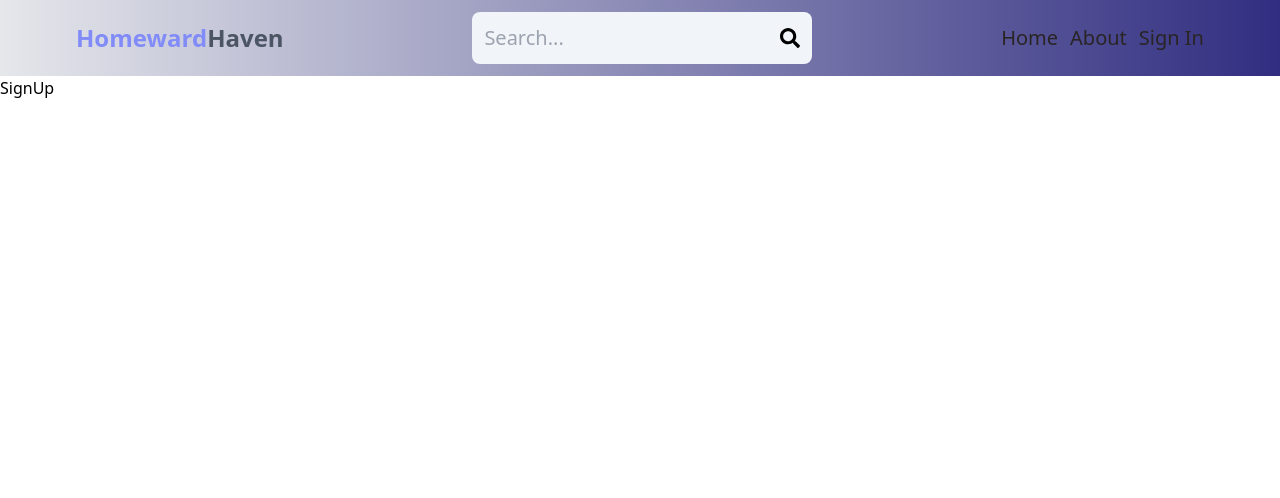
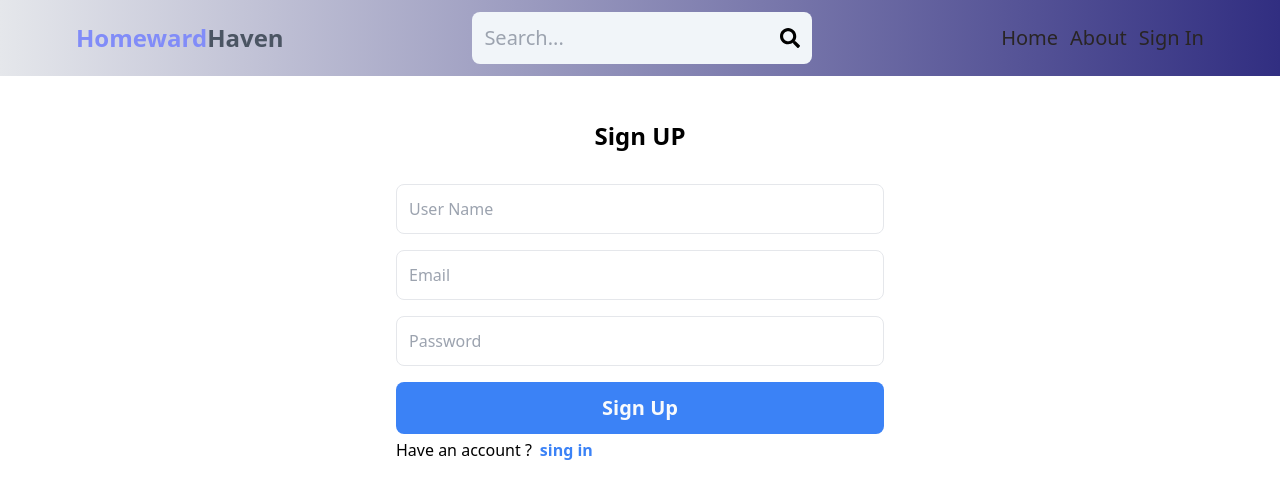
Before and after one commit to sudsek6060/Homeward_Haven, a React (Vite) app in the folder client/: page /sign-up in a window 1280 px wide. Shown: the top 498 px of the page. Built offline with nearby package versions, Linux system fonts and the light colour scheme.

Commit message:
Signup Ui created

```diff
--- a/client/src/pages/SignUp.jsx
+++ b/client/src/pages/SignUp.jsx
@@ -1,7 +1,40 @@
-import React from "react";
+import { Link } from "react-router-dom";
 
 const SignUp = () => {
-  return <div>SignUp</div>;
+  return (
+    <div className="p-3 max-w-lg mx-auto">
+      <h1 className="text-center font-bold text-2xl my-8">Sign UP</h1>
+      <form className="flex flex-col gap-4">
+        <input
+          className="border p-3 rounded-lg"
+          type="text"
+          placeholder="User Name"
+          id="username"
+        />
+        <input
+          className="border p-3 rounded-lg"
+          type="email"
+          placeholder="Email"
+          id="email"
+        />
+        <input
+          className="border p-3 rounded-lg"
+          type="text"
+          placeholder="Password"
+          id="password"
+        />
+        <button className="bg-blue-500 text-slate-50 p-3 text-xl font-bold rounded-lg ">
+          Sign Up
+        </button>
+      </form>
+      <div className="flex gap-2 mt-1">
+        <p>Have an account ?</p>
+        <Link className="text-blue-500 font-semibold" to="/sign-in">
+          sing in
+        </Link>
+      </div>
+    </div>
+  );
 };
 
 export default SignUp;
```
